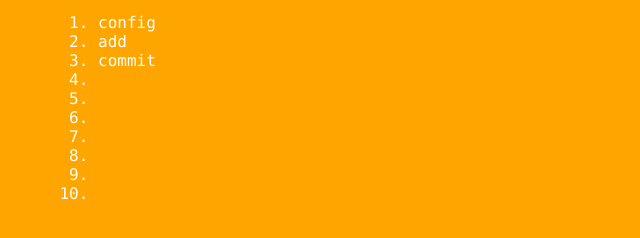
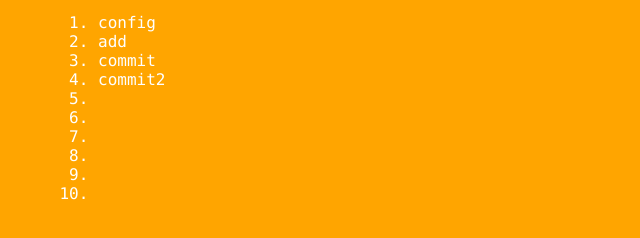
Before and after one commit to chgchen/git_learning, a plain HTML site: page index.html in a window 1280 px wide. Both pictures are taken after a click on the element "Basic Commands". Shown: the part 328-566 px from the top of the page, 0-640 px from the left. Drawn offline with Linux system fonts and the light colour scheme; files that its build step writes are made by us from their sources.

Commit message:
Add commit command2

```diff
--- a/index.html
+++ b/index.html
@@ -32,7 +32,7 @@
                     <li>config</li>
                     <li>add</li>
                     <li>commit</li>
-                    <li></li>
+                    <li>commit2</li>
                     <li></li>
                     <li></li>
                     <li></li>
```
